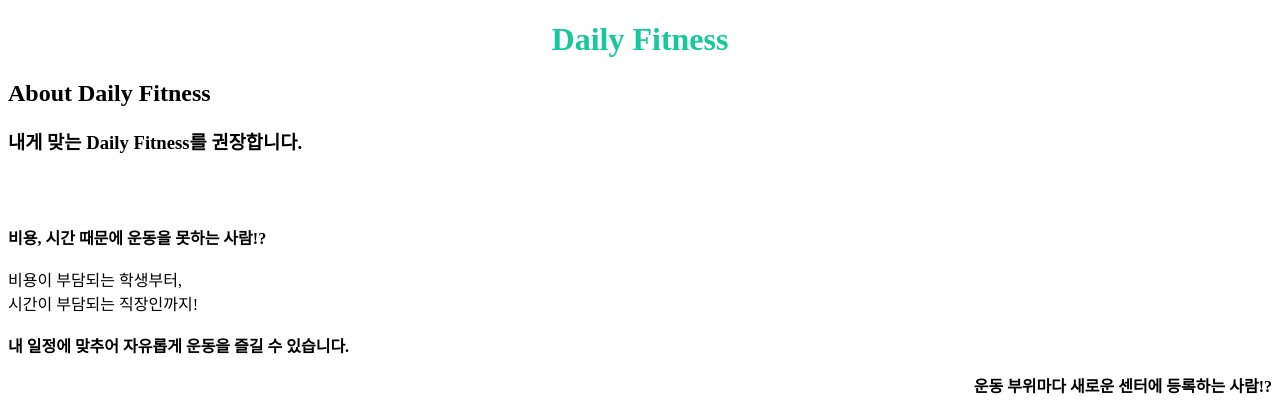
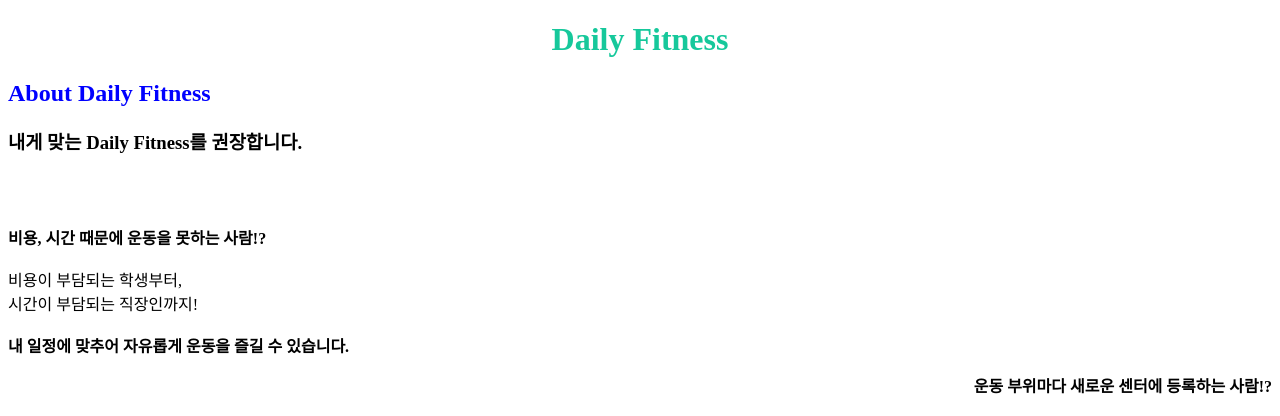
Before and after one commit to dahye-jj/dailyfitness, a Flask app: page / in a window 1280 px wide. Shown: the top 416 px of the page. Run offline with Flask 2, Linux system fonts and the light colour scheme.

Commit message:
Update index.html

```diff
--- a/templates/index.html
+++ b/templates/index.html
@@ -10,9 +10,9 @@
     </style>
 </head>
 <body>
-<h1 align="center">Daily Fitness</h1>
+<h1 align="center" >Daily Fitness</h1>
 <div id="introduction">
-    <h2>About Daily Fitness</h2>
+    <h2 style="color:blue;">About Daily Fitness</h2>
     <h3>내게 맞는 Daily Fitness를 권장합니다.</h3><br></br>
     <p align="left"> <strong>비용, 시간 때문에 운동을 못하는 사람!?</strong><br></br>비용이 부담되는 학생부터,<br>시간이 부담되는 직장인까지!</br><br><strong>내 일정에 맞추어 자유롭게 운동을 즐길 수 있습니다.</strong></br></p>
     <p align="right"> <strong>운동 부위마다 새로운 센터에 등록하는 사람!?</strong><br></br>요가는 요가원, 헬스는 헬스장<br>따로따로 등록하지 않아도!</br><br><strong>원하는 운동 목표에 맞추어 계획을 짜실 수 있습니다.</strong></br></p>
```
